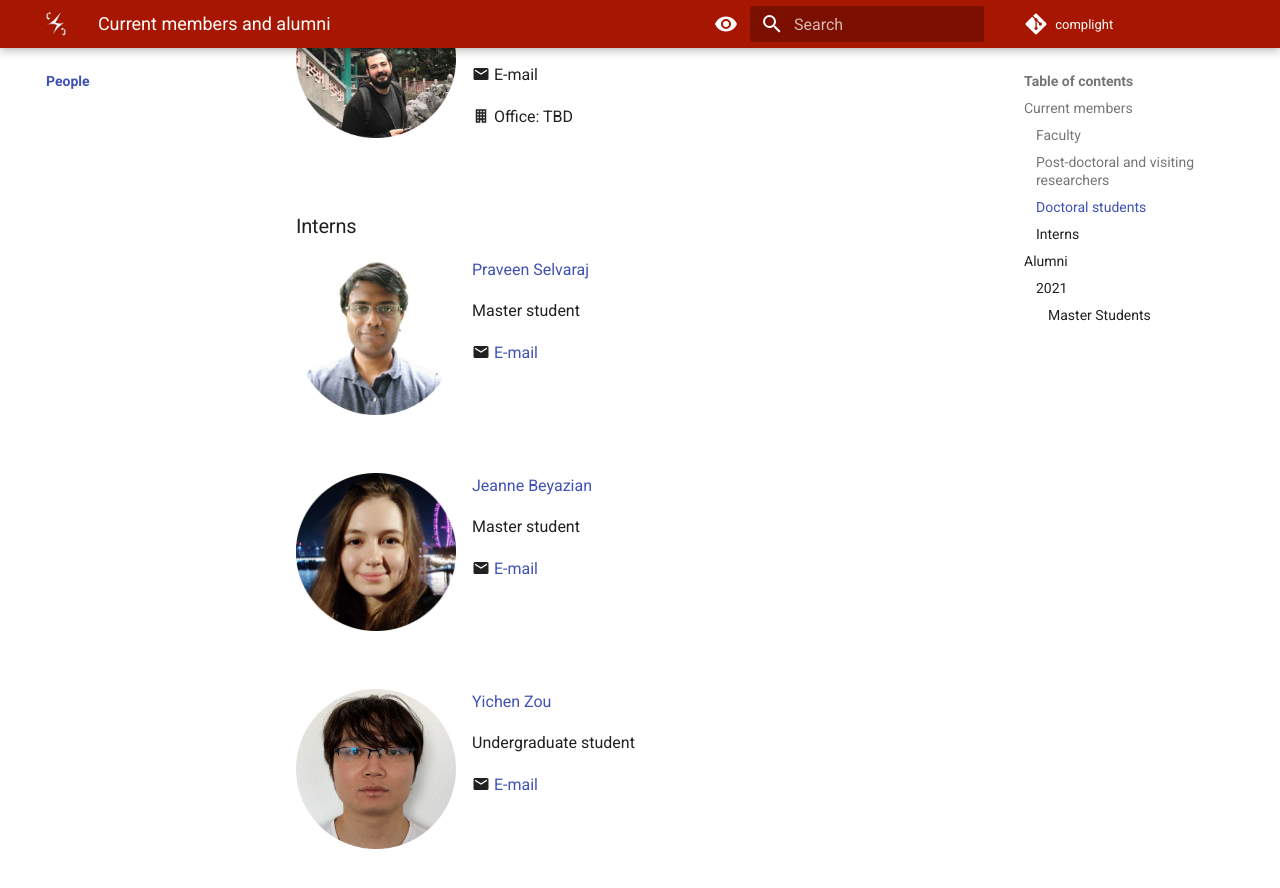
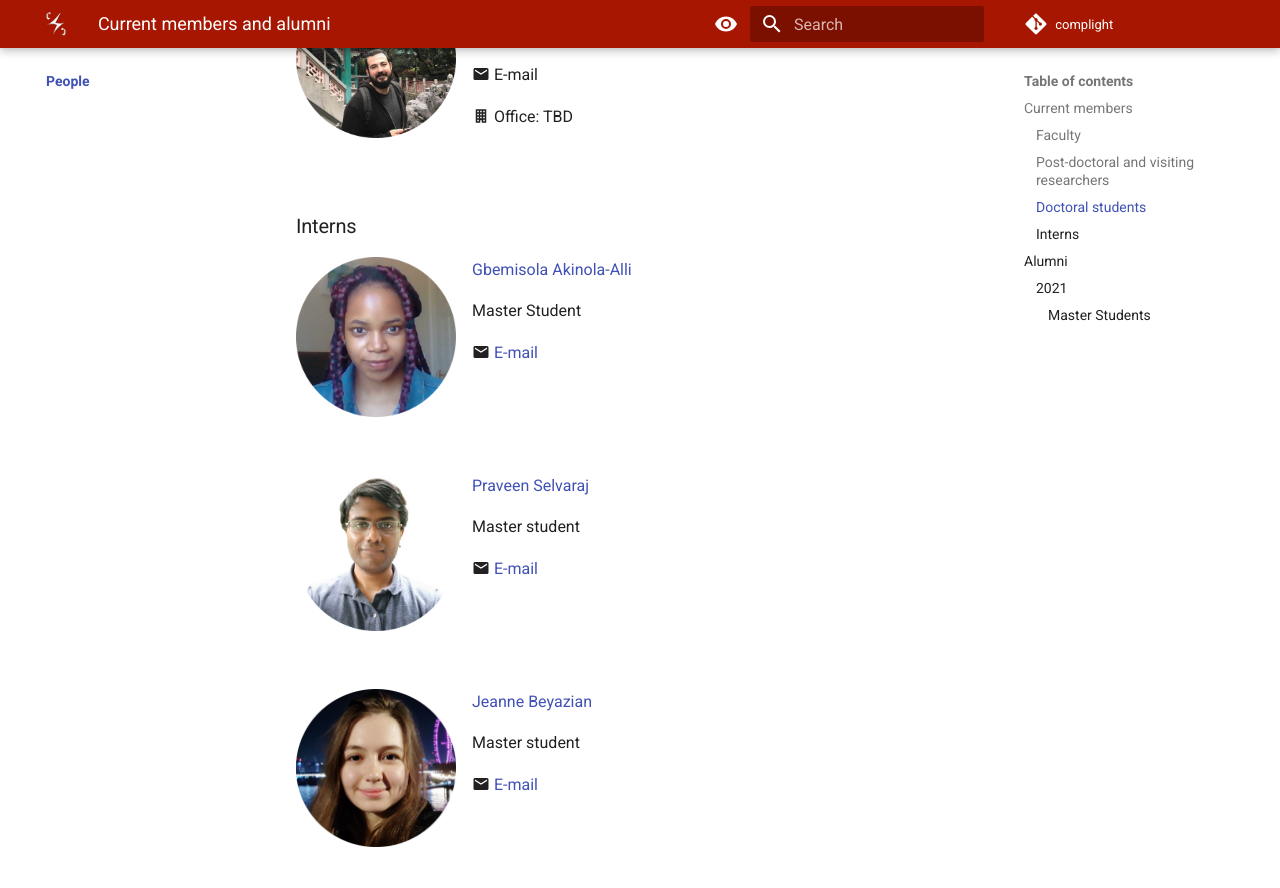
Before and after one commit to complight/complight.github.io, an MkDocs documentation site: the page built from docs/people/index.md, in a window 1280 px wide and 900 px high, scrolled down 1097 px. Shown: the top 888 px of the window. Built offline with MkDocs 1.6.1 and Material for MkDocs 9.7.7, drawn with Linux system fonts in a browser that asks for light colours.

Commit message:
Updating people's page.

```diff
--- a/docs/people/index.md
+++ b/docs/people/index.md
@@ -51,6 +51,18 @@ PhD student
 
 
 ### Interns
+
+<div style="float: left; height:200px;" class="boxed">
+<img align='left' src="../people/gbemisola_akinola_alli.png" width="160" alt/>
+</div>
+[Gbemisola Akinola-Alli](https://www.linkedin.com/in/gbemisola-akinola-alli-313090149/)
+
+Master Student
+
+:material-email: [E-mail](xxxxxx.akinola-alli.21@ucl.ac.uk)
+
+<br clear="left"/>
+
 
 <div style="float: left; height:200px;" class="boxed">
 <img align='left' src="../people/praveen_selvaraj.png" width="160" alt/>
```
Also changed, not shown: docs/people/gbemisola_akinola_alli.png (added).
